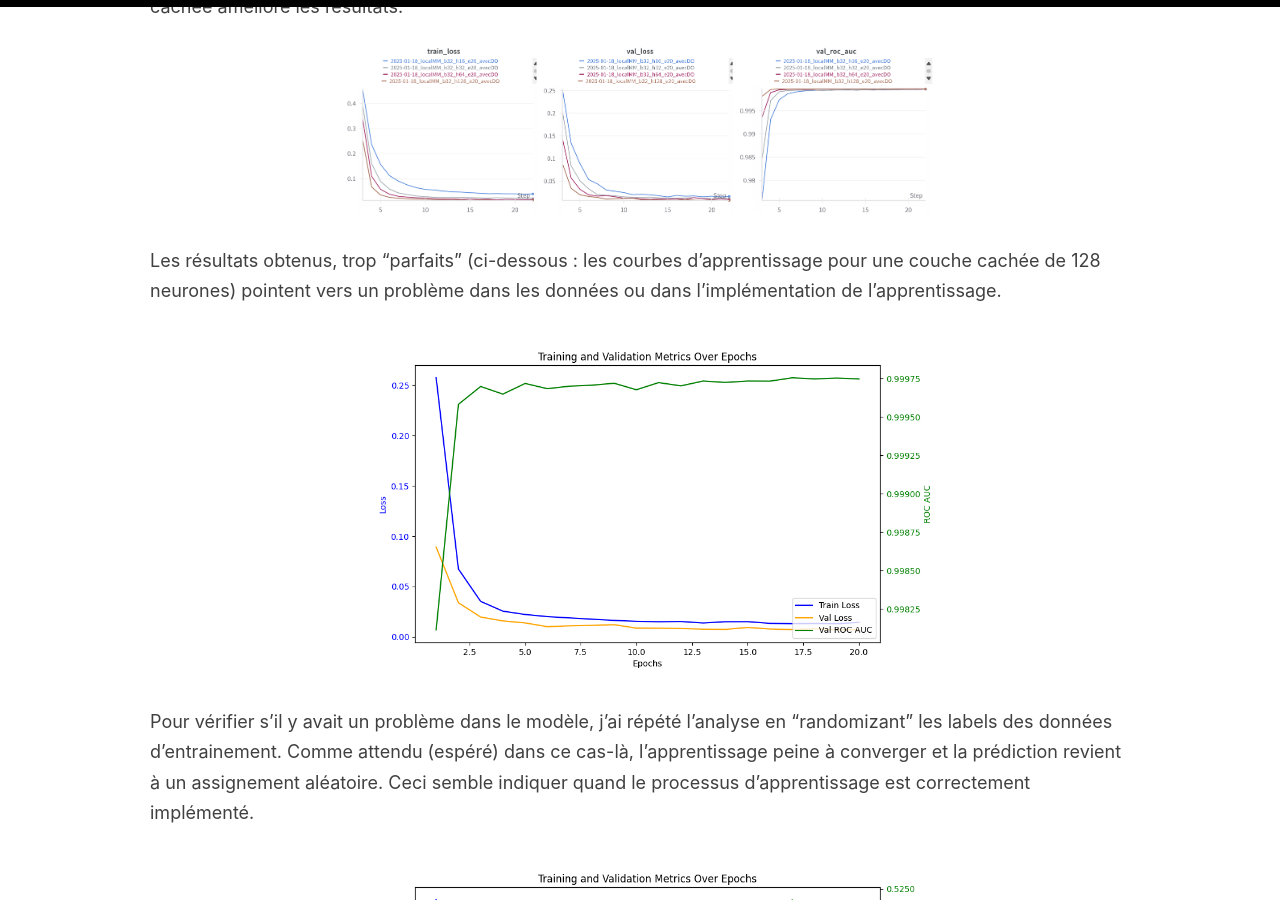
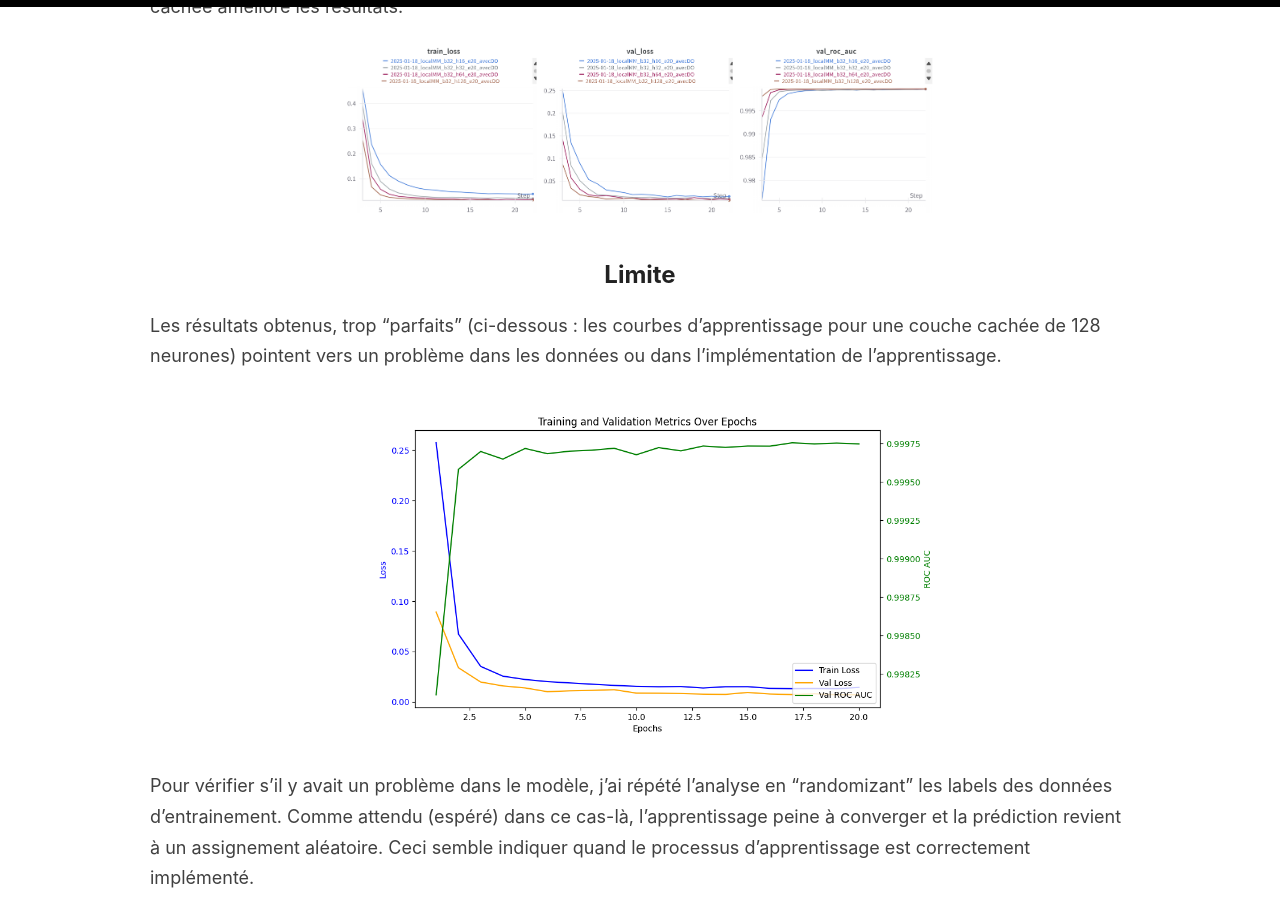
Before and after one commit to sca-opdir/sber-biodiversite-ml-prediction, a Jekyll site: the page built from _pages/apprentissage.md, in a window 1280 px wide and 900 px high, scrolled down 1996 px. Built offline with Jekyll 4.4.1, drawn with Linux system fonts in a browser that asks for light colours.

Commit message:
Update apprentissage.md

```diff
--- a/_pages/apprentissage.md
+++ b/_pages/apprentissage.md
@@ -53,6 +53,9 @@ Je renvoie au [notebook](https://www.kaggle.com/code/mzufferey/sber-data-vm-p-tu
   <img src="{{site.baseurl}}/images/train_val_auc_16-128.png" alt="Résultats couche cachée de 16 à 128 unités" width="600"/>
 </div>
 
+
+## Limite
+
 Les résultats obtenus, trop "parfaits" (ci-dessous : les courbes d'apprentissage pour une couche cachée de 128 neurones) pointent vers un problème dans les données ou dans l'implémentation de l'apprentissage.
 
 <div align="center">
```
